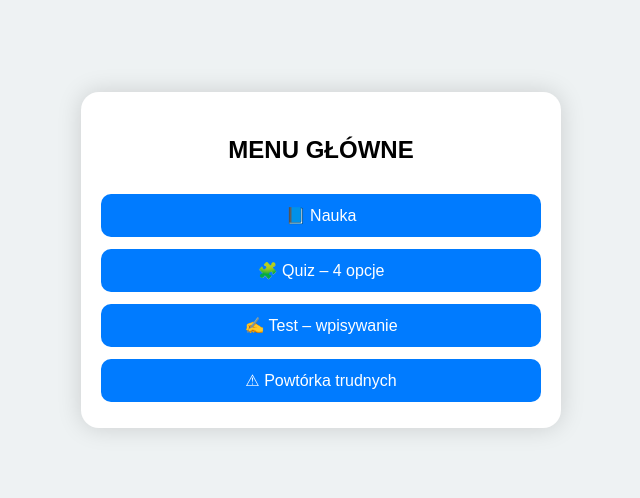
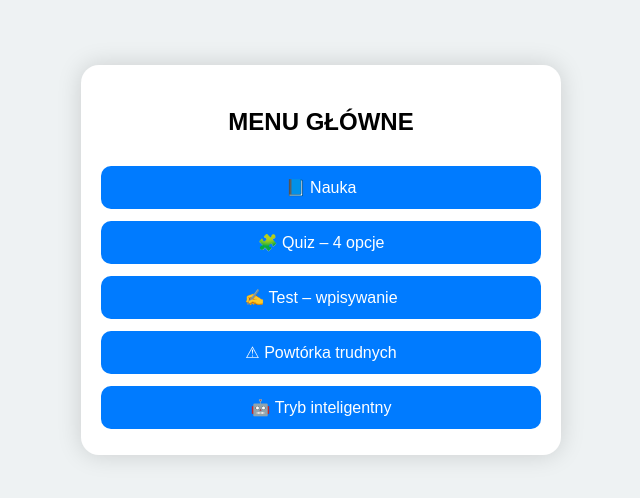
Before and after one commit to szymon-sowinski/learning-app, a React (Vite) app: page / in a window 1280 px wide. Shown: the part 140-638 px from the top of the page, without its empty margins (319-959 px from the left). Built offline with nearby package versions, Linux system fonts and the light colour scheme.

Commit message:
Add Intelligent Learning mode and integrate into the menu

```diff
--- a/src/App.jsx
+++ b/src/App.jsx
@@ -5,6 +5,7 @@ import Quiz from "./components/Quiz";
 import Test from "./components/Test";
 import Difficult from "./components/Difficult";
 import IntelligentBox from "./components/IntelligentBox";
+import IntelligentLearning from "./components/IntelligentLearning";
 import "./App.css";
 
 export const words = [
@@ -48,6 +49,7 @@ export default function App() {
       {mode === "quiz" && <Quiz currentWord={currentWord} setCurrentWord={setCurrentWord} randomWord={randomWord} setMode={setMode} showIntelligent={showIntelligent} setShowIntelligent={setShowIntelligent} />}
       {mode === "test" && <Test currentWord={currentWord} setCurrentWord={setCurrentWord} randomWord={randomWord} setMode={setMode} showIntelligent={showIntelligent} setShowIntelligent={setShowIntelligent} />}
       {mode === "difficult" && <Difficult currentWord={currentWord} setCurrentWord={setCurrentWord} difficult={difficult} setDifficult={setDifficult} setMode={setMode} randomWord={randomWord} />}
+      {mode === "intelligent" && <IntelligentLearning setMode={setMode} />}
       {showIntelligent && <IntelligentBox word={showIntelligent} />}
     </>
   );
--- /dev/null
+++ b/src/components/IntelligentLearning.jsx
@@ -0,0 +1,95 @@
+import { useState, useEffect } from "react";
+import { words } from "../App";
+
+export default function IntelligentLearning({ setMode }) {
+  const [currentWord, setCurrentWord] = useState(null);
+  const [showAnswer, setShowAnswer] = useState(false);
+  const [guessedAnswer, setGuessedAnswer] = useState("");
+  const [wordScores, setWordScores] = useState({});
+
+  useEffect(() => {
+    const scores = {};
+    words.forEach(([de, pl]) => {
+      scores[de] = 1;
+    });
+    setWordScores(scores);
+  }, []);
+
+  const randomWord = () => {
+    const weightedWords = [];
+    for (const [de, pl] of words) {
+      const score = wordScores[de] || 1;
+      for (let i = 0; i < Math.max(1, score); i++) {
+        weightedWords.push([de, pl]);
+      }
+    }
+    const idx = Math.floor(Math.random() * weightedWords.length);
+    setCurrentWord(weightedWords[idx]);
+    setShowAnswer(false);
+    setGuessedAnswer("");
+  };
+
+  useEffect(() => {
+    if (Object.keys(wordScores).length > 0) randomWord();
+  }, [wordScores]);
+
+  const handleDifficulty = (level) => {
+    const de = currentWord[0];
+    const newScores = { ...wordScores };
+    switch (level) {
+      case "łatwe":
+        newScores[de] = Math.max(1, (newScores[de] || 1) - 1);
+        break;
+      case "średnie":
+        newScores[de] = newScores[de] || 1;
+        break;
+      case "trudne":
+        newScores[de] = (newScores[de] || 1) + 2;
+        break;
+    }
+    setWordScores(newScores);
+    randomWord();
+  };
+
+  if (!currentWord) return null;
+
+  return (
+    <div id="app">
+      <h2>🤖 Tryb inteligentny</h2>
+
+      <div className="word">Polskie słowo: {currentWord[1]}</div>
+
+      {!showAnswer ? (
+        <>
+          <input
+            type="text"
+            placeholder="Spróbuj zgadnąć"
+            value={guessedAnswer}
+            onChange={(e) => setGuessedAnswer(e.target.value)}
+          />
+          <button onClick={() => {
+            if (guessedAnswer.trim().toLowerCase() === currentWord[0].toLowerCase()) {
+              alert("✔ Poprawna odpowiedź!");
+            }
+            setShowAnswer(true);
+          }}>Pokaż odpowiedź</button>
+        </>
+      ) : (
+        <>
+          <div className="translation">Poprawna odpowiedź: {currentWord[0]}</div>
+          <div>Oceń trudność słówka:</div>
+          <div style={{ marginTop: '10px' }}>
+            <button onClick={() => handleDifficulty("łatwe")} style={{ marginRight: '5px' }}>Łatwe</button>
+            <button onClick={() => handleDifficulty("średnie")} style={{ marginRight: '5px' }}>Średnie</button>
+            <button onClick={() => handleDifficulty("trudne")} style={{ marginRight: '5px' }}>Trudne</button>
+          </div>
+          <div style={{ marginTop: '15px' }}>
+            <button onClick={randomWord} style={{ backgroundColor: '#4CAF50', color: 'white', padding: '8px 16px', border: 'none', borderRadius: '5px', cursor: 'pointer' }}>Dalej →</button>
+          </div>
+        </>
+      )}
+
+      <button className="back" onClick={() => setMode("menu")}>⏪ Menu</button>
+    </div>
+  );
+}
--- a/src/components/Menu.jsx
+++ b/src/components/Menu.jsx
@@ -18,6 +18,10 @@ export default function Menu({ setMode, randomWord }) {
     setMode("difficult");
   };
 
+  const startIntelligent = () => {
+    setMode("intelligent");
+  };
+
   return (
     <div id="app">
       <h2>MENU GŁÓWNE</h2>
@@ -25,6 +29,7 @@ export default function Menu({ setMode, randomWord }) {
       <button onClick={startQuiz}>🧩 Quiz – 4 opcje</button>
       <button onClick={startTest}>✍ Test – wpisywanie</button>
       <button onClick={startDifficult}>⚠ Powtórka trudnych</button>
+      <button onClick={startIntelligent}>🤖 Tryb inteligentny</button>
     </div>
   );
 }
```
